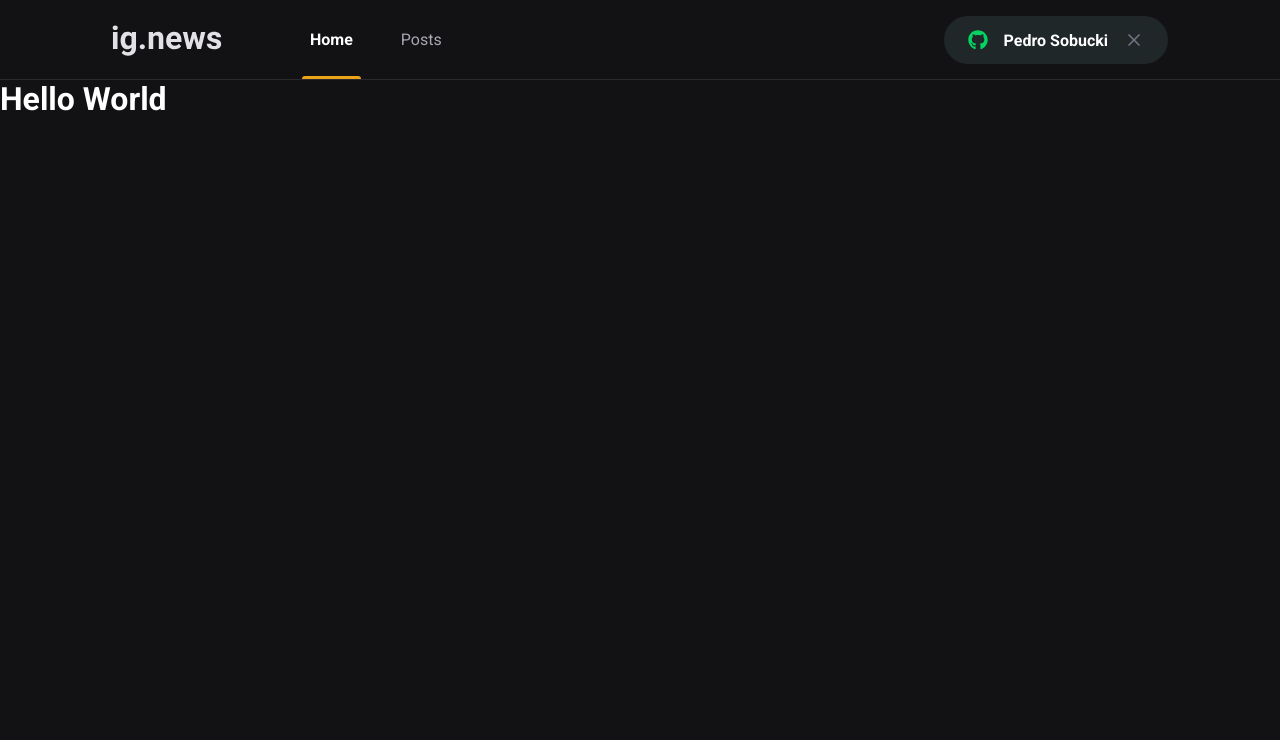
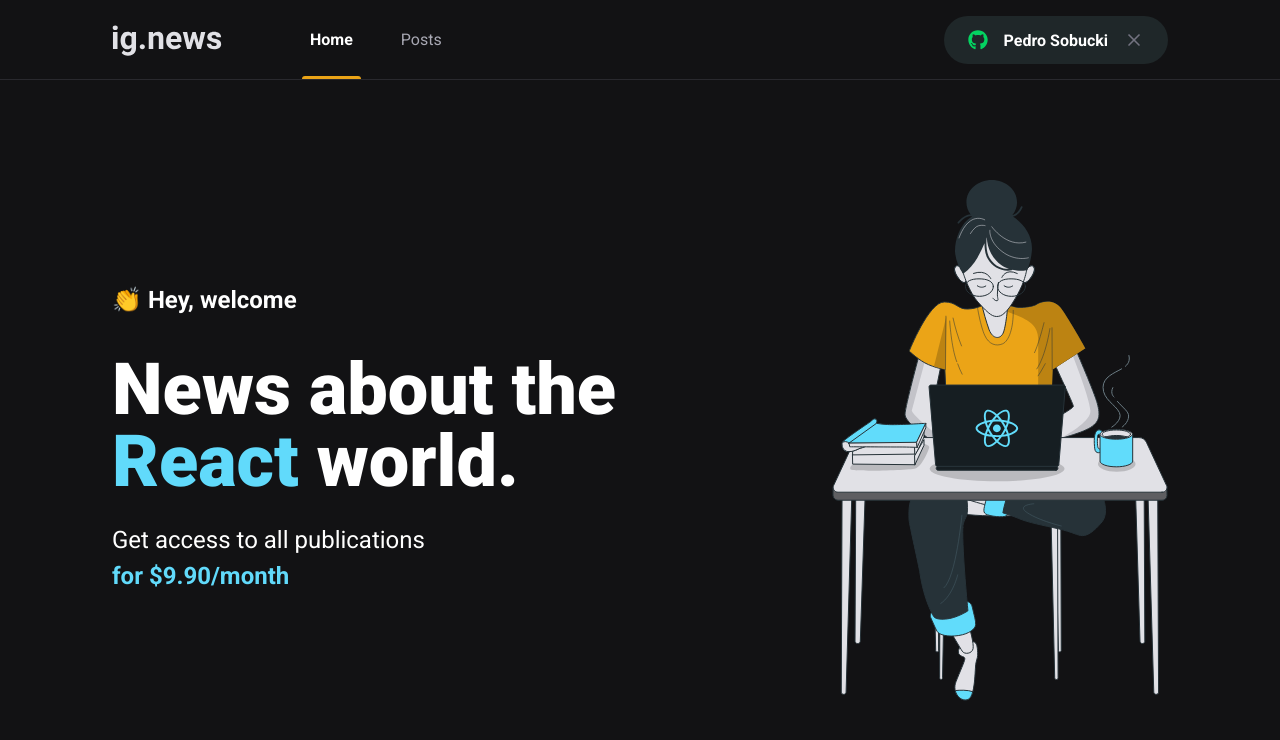
Before and after one commit to pedrosobucki/psnews, a Next.js app: page / in a window 1280 px wide. Shown: the top 740 px of the page. Built offline with nearby package versions, Linux system fonts and the light colour scheme.

Commit message:
página home

```diff
--- /dev/null
+++ b/src/pages/home.module.scss
@@ -0,0 +1,41 @@
+.contentContainer{
+  max-width: 1120px;
+  margin: 0 auto;
+  padding: 0 2rem;
+  height: calc(100vh - 5rem);
+
+  display: flex;
+  align-items: center;
+  justify-content: space-between;
+}
+
+.hero{
+  max-width: 680px;
+
+  > span{
+    font-size: 1.5rem;
+    font-weight: bold;
+  }
+
+  h1{
+    font-size: 4.5rem;
+    line-height: 4.5rem;
+    font-weight: 900;
+    margin-top: 2.5rem;
+    span{
+      color: var(--cyan-500);
+    }
+  }
+
+  p{
+    font-size: 1.5rem;
+    line-height: 2.25rem;
+    margin-top: 1.5rem;
+
+    span{
+      color: var(--cyan-500);
+      font-weight: bold;
+    }
+  }
+
+}
--- a/src/pages/index.tsx
+++ b/src/pages/index.tsx
@@ -1,4 +1,5 @@
 import Head from 'next/head'
+import styles from './home.module.scss'
 
 export default function Home() {
   return (
@@ -6,9 +7,18 @@
       <Head>
         <title>Home | ps.news</title>
       </Head>
-      <h1>
-          Hello World
-      </h1>
+      <main className={styles.contentContainer}>
+        <section className={styles.hero}>
+          <span>👏 Hey, welcome</span>
+          <h1>News about the <span>React</span> world.</h1>
+          <p>
+            Get access to all publications <br />
+            <span>for $9.90/month</span>
+          </p>
+        </section>
+
+        <img src="/images/avatar.svg" alt="girl coding" />
+      </main>
     </>
   )
 }
```
